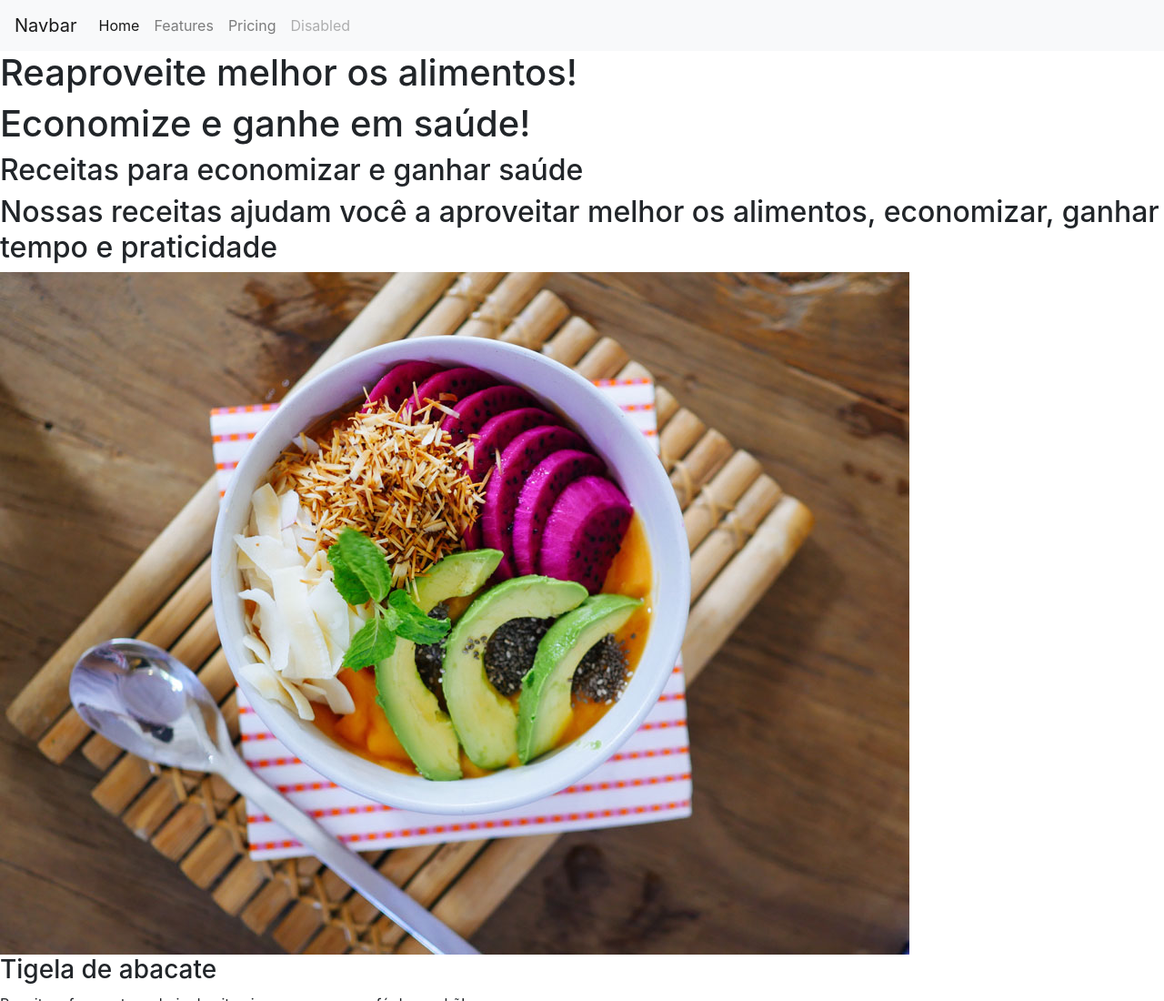
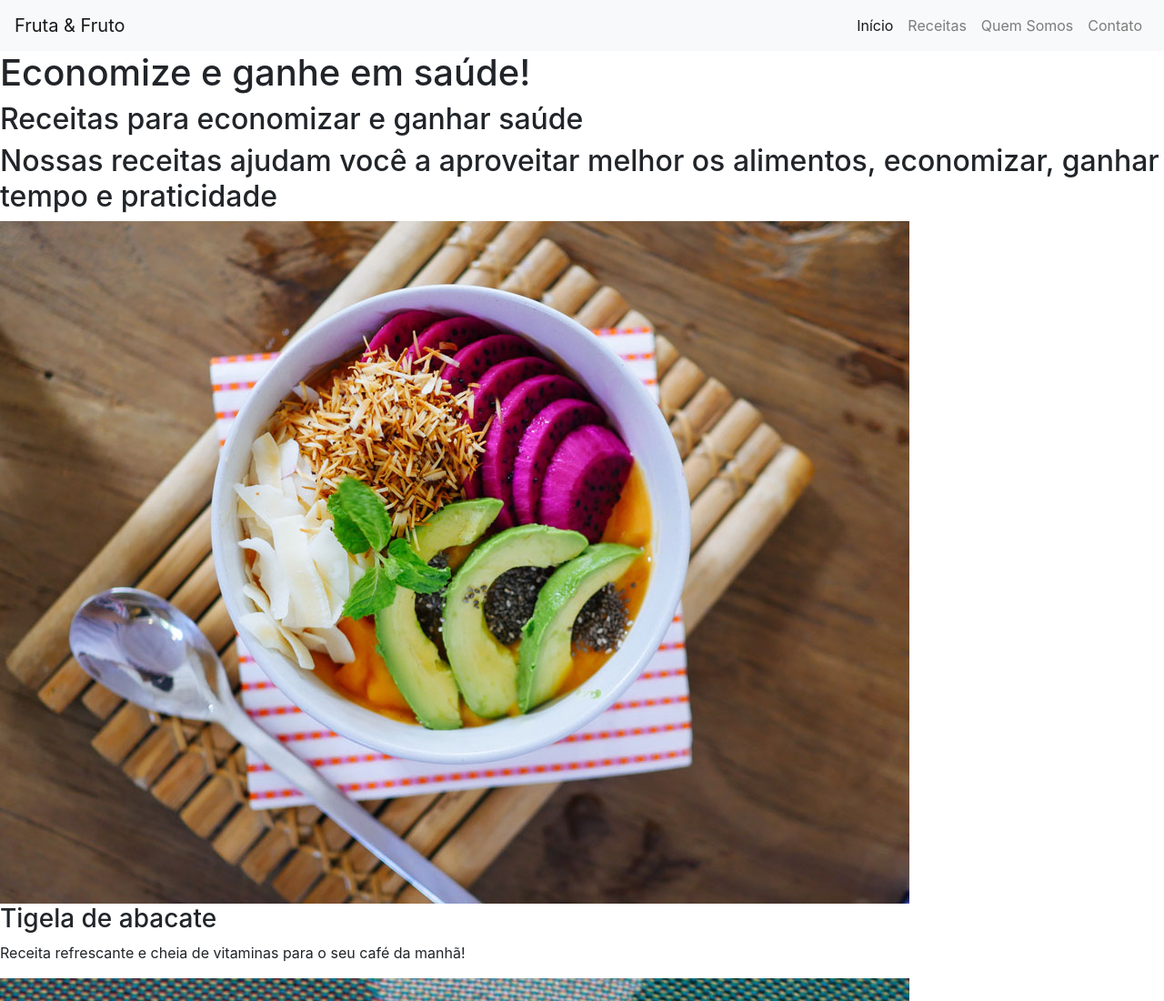
Before and after one commit to ivanfsilva/fruta-fruto, a plain HTML site: page index.html in a window 1280 px wide. Shown: the top 1100 px of the page at 91% size. Drawn offline with nearby package versions, Linux system fonts and the light colour scheme.

Commit message:
Navbar implementada

```diff
--- a/index.html
+++ b/index.html
@@ -10,17 +10,17 @@
 </head>
 
 <body>
-  <nav class="navbar navbar-expand-lg navbar-light bg-light">
-    <a class="navbar-brand" href="#">Navbar</a>
+  <nav class="navbar navbar-expand-lg navbar-light bg-light fixed-top">
+    <a class="navbar-brand" href="#">Fruta & Fruto</a>
     <button class="navbar-toggler" type="button" data-toggle="collapse" data-target="#navbarNavAltMarkup" aria-controls="navbarNavAltMarkup" aria-expanded="false" aria-label="Toggle navigation">
       <span class="navbar-toggler-icon"></span>
     </button>
-    <div class="collapse navbar-collapse" id="navbarNavAltMarkup">
+    <div class="collapse navbar-collapse d-flex justify-content-end" id="navbarNavAltMarkup">
       <div class="navbar-nav">
-        <a class="nav-item nav-link active" href="#">Home <span class="sr-only">(current)</span></a>
-        <a class="nav-item nav-link" href="#">Features</a>
-        <a class="nav-item nav-link" href="#">Pricing</a>
-        <a class="nav-item nav-link disabled" href="#" tabindex="-1" aria-disabled="true">Disabled</a>
+        <a class="nav-item nav-link active" href="#">Início <span class="sr-only">(current)</span></a>
+        <a class="nav-item nav-link" href="#">Receitas</a>
+        <a class="nav-item nav-link" href="#">Quem Somos</a>
+        <a class="nav-item nav-link" href="#">Contato</a>
       </div>
     </div>
   </nav>
```
